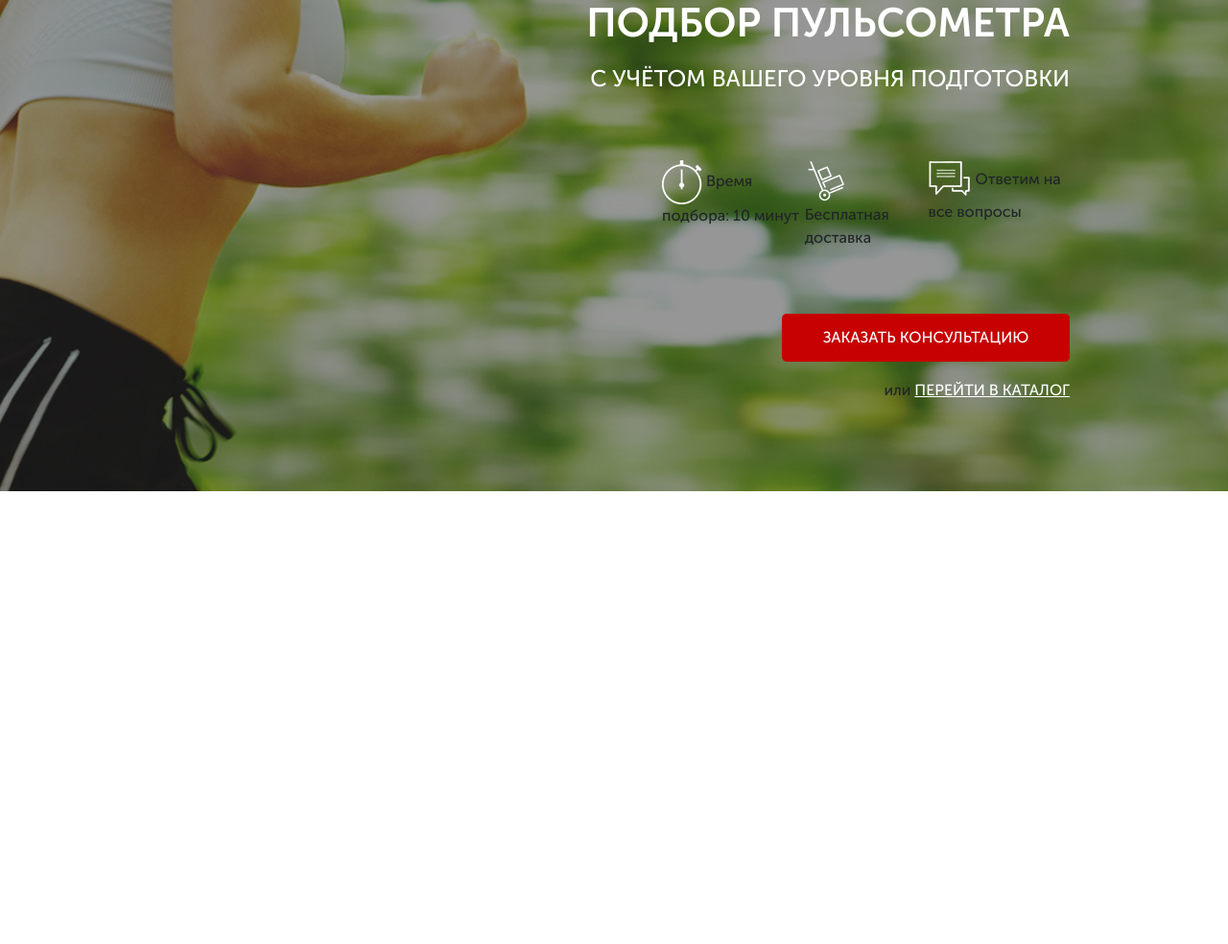
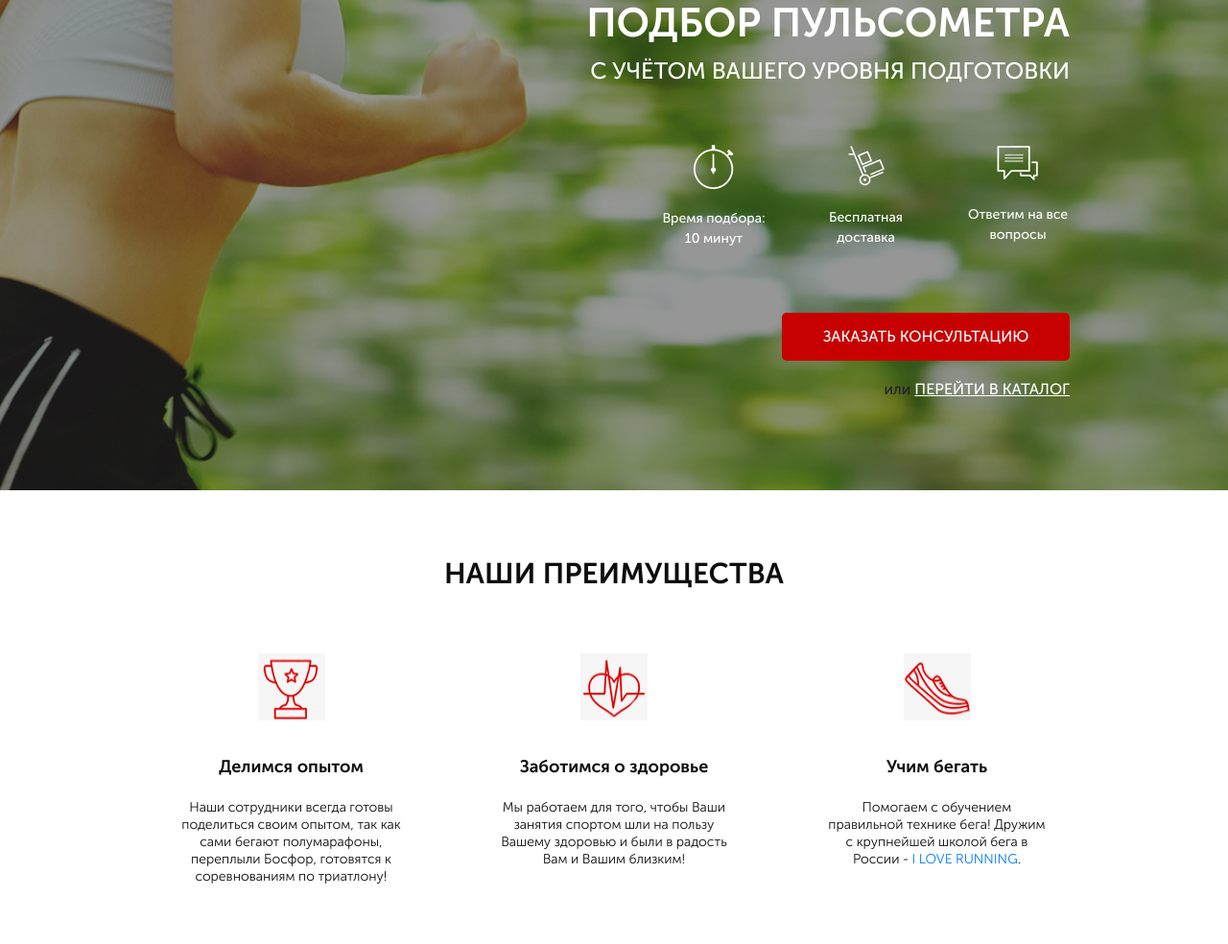
Before and after one commit to roma1524/RunSmart, a website: page src/index.html in a window 1280 px wide. Shown: the part 165-1149 px from the top of the page at 96% size. Before the commit the page ends 800 px from the top, so only its background shows below. Drawn offline with Linux system fonts and the light colour scheme.

Commit message:
add preference page

```diff
--- a/src/index.html
+++ b/src/index.html
@@ -34,17 +34,17 @@
             <h2 class="promo__subheader">с учётом Вашего уровня подготовки</h2>
 
             <div class="promo__icons">
-                <div class="promo_icon">
+                <div class="promo__icon">
                     <img src="icons/main_screen/time.png" alt="timer">
                     Время подбора:
                     10 минут
                 </div>
-                <div class="promo_icon">
+                <div class="promo__icon">
                     <img src="icons/main_screen/hand-cart.png" alt="cart">
                     Бесплатная
                     доставка
                 </div>
-                <div class="promo_icon">
+                <div class="promo__icon">
                     <img src="icons/main_screen/messages.png" alt="message">
                     Ответим
                     на все вопросы
@@ -60,5 +60,39 @@
     </div>
 </div>
 
+<section class="preference">
+    <div class="container">
+        <h2 class="preference__title">
+            НАШИ ПРЕИМУЩЕСТВА
+        </h2>
+        <div class="preference__items">
+            <div class="preference__item">
+                <img src="icons/advantages/cup.png" alt="cup">
+                <span>Делимся опытом</span>
+                <div class="preference__item__descr">
+                    Наши сотрудники всегда готовы поделиться своим опытом, так как сами бегают полумарафоны, переплыли
+                    Босфор, готовятся к соревнованиям по триатлону!
+                </div>
+            </div>
+            <div class="preference__item">
+                <img src="icons/advantages/heart.png" alt="heart">
+                <span>Заботимся о здоровье</span>
+                <div class="preference__item__descr">
+                    Мы работаем для того, чтобы Ваши занятия спортом шли на пользу Вашему здоровью и были в радость Вам
+                    и Вашим близким!
+                </div>
+            </div>
+            <div class="preference__item">
+                <img src="icons/advantages/shoe.png" alt="shoe">
+                <span>Учим бегать</span>
+                <div class="preference__item__descr">
+                    Помогаем с обучением правильной технике бега! Дружим с крупнейшей школой бега в России -
+                    <a href="#">I LOVE RUNNING</a>.
+                </div>
+            </div>
+        </div>
+    </div>
+</section>
+
 </body>
 </html>
--- /dev/null
+++ b/src/sass/blocks/_preference.scss
@@ -0,0 +1,47 @@
+.preference {
+  min-height: 473px;
+  padding: 65px 0 60px 0;
+  text-align: center;
+
+  &__title {
+    font-weight: 700;
+    font-size: 30px;
+    color: #0D0D0D;
+  }
+
+  &__items {
+    display: flex;
+    justify-content: space-between;
+    flex-wrap: wrap;
+    margin-top: 60px;
+  }
+
+  &__item {
+    width: 277px;
+    display: flex;
+    flex-direction: column;
+    align-items: center;
+    padding: 0 20px;
+
+    img {
+      width: 70px;
+      height: 70px;
+    }
+
+    span {
+      font-weight: 700;
+      font-size: 18px;
+      color: #0D0D0D;
+      margin-top: 35px;
+    }
+
+    &__descr {
+      font-weight: 300;
+      font-size: 14px;
+      line-height: 18px;
+      color: #0D0D0D;
+      margin-top: 20px;
+    }
+  }
+
+}
--- a/src/sass/styles.scss
+++ b/src/sass/styles.scss
@@ -2,6 +2,11 @@
 
 * {
   font-family: 'Museo Sans Cyrl', sans-serif;
+}
+
+h1, h2, h3, h4, h5, h6 {
+  margin-top: 0;
+  margin-bottom: 0;
 }
 
 .container {
@@ -12,3 +17,4 @@
 @import "blocks/promo";
 @import "blocks/header";
 @import "blocks/buttons";
+@import "blocks/preference";
```
Also changed, not shown: src/css/styles.min.css.
